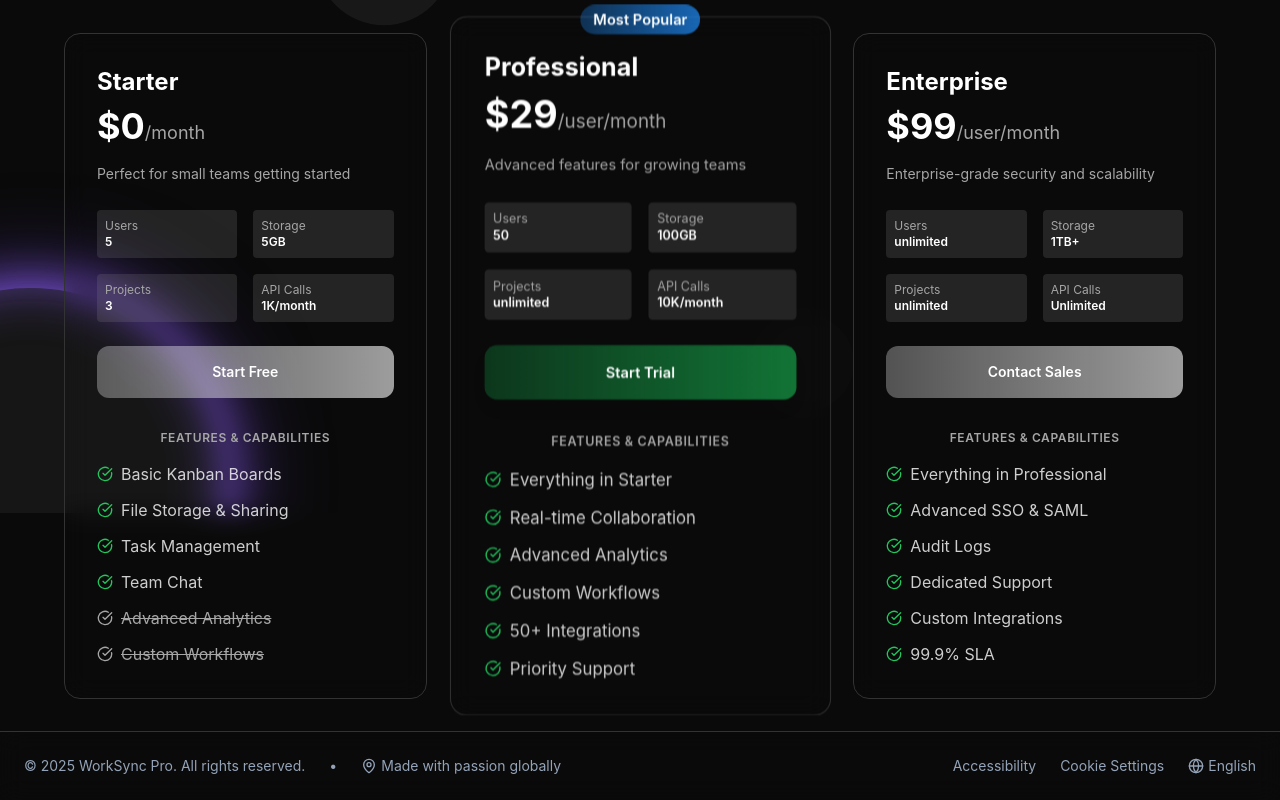
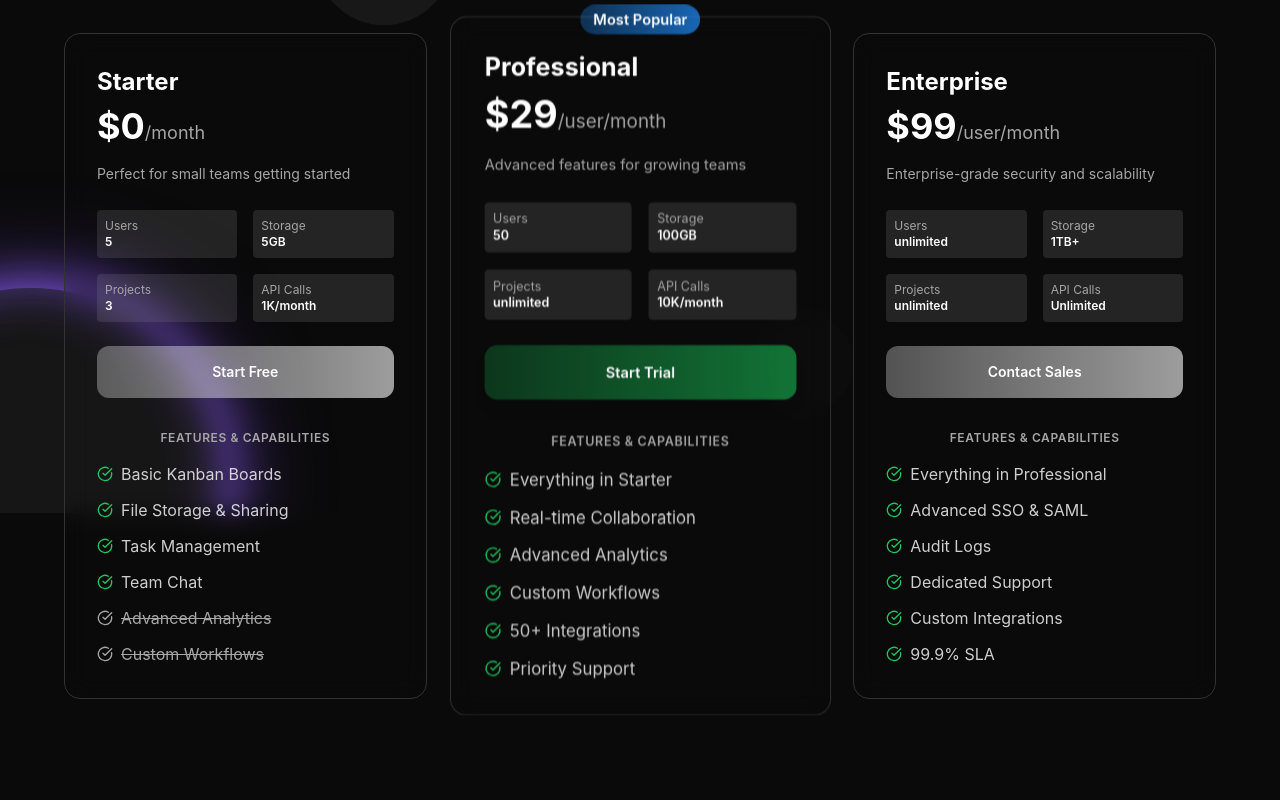
Before and after one commit to vivekreck/worksync-pro-web, a React (Vite) app: page /pricing in a window 1280 px wide. Shown: the part 287-1087 px from the top of the page. After the commit the page ends 1018 px from the top, so only its background shows below. Built offline with nearby package versions, Linux system fonts and the light colour scheme.

Commit message:
refactor(landing): move marketing footer into landing page

```diff
--- a/src/components/common/MarketingFooter.tsx
+++ /dev/null
@@ -1,32 +0,0 @@
-import { MapPin, Globe } from 'lucide-react'
-
-export const MarketingFooter = () => {
-  return (
-    <div className="border-t backdrop-blur-md">
-      <div className="max-w-7xl mx-auto px-6 py-6">
-        <div className="flex flex-col md:flex-row justify-between items-center space-y-4 md:space-y-0">
-          <div className="flex items-center space-x-6 text-slate-400 text-sm">
-            <span>&copy; 2025 WorkSync Pro. All rights reserved.</span>
-            <span className="hidden md:block">•</span>
-            <span className="flex items-center">
-              <MapPin className="w-4 h-4 mr-1" />
-              Made with passion globally
-            </span>
-          </div>
-          <div className="flex items-center space-x-6 text-slate-400 text-sm">
-            <button className="hover:text-white transition-colors duration-200">
-              Accessibility
-            </button>
-            <button className="hover:text-white transition-colors duration-200">
-              Cookie Settings
-            </button>
-            <div className="flex items-center">
-              <Globe className="w-4 h-4 mr-1" />
-              English
-            </div>
-          </div>
-        </div>
-      </div>
-    </div>
-  )
-}
--- a/src/components/common/index.ts
+++ b/src/components/common/index.ts
@@ -1,2 +1 @@
-export { MarketingFooter } from './MarketingFooter'
 export { MarketingHeader } from './MarketingHeader'
--- a/src/components/features/marketing/FooterSection.tsx
+++ b/src/components/features/marketing/FooterSection.tsx
@@ -1,4 +1,6 @@
 import React, { useState } from 'react'
+import { MapPin, Globe } from 'lucide-react'
+
 import {
   ChevronRight,
   Twitter,
@@ -226,6 +228,33 @@ export const FooterSection = ({ className = '' }) => {
           ))}
         </div>
       </div>
+
+      <div className="border-t backdrop-blur-md">
+        <div className="max-w-7xl mx-auto px-6 py-6">
+          <div className="flex flex-col md:flex-row justify-between items-center space-y-4 md:space-y-0">
+            <div className="flex items-center space-x-6 text-slate-400 text-sm">
+              <span>&copy; 2025 WorkSync Pro. All rights reserved.</span>
+              <span className="hidden md:block">•</span>
+              <span className="flex items-center">
+                <MapPin className="w-4 h-4 mr-1" />
+                Made with passion globally
+              </span>
+            </div>
+            <div className="flex items-center space-x-6 text-slate-400 text-sm">
+              <button className="hover:text-white transition-colors duration-200">
+                Accessibility
+              </button>
+              <button className="hover:text-white transition-colors duration-200">
+                Cookie Settings
+              </button>
+              <div className="flex items-center">
+                <Globe className="w-4 h-4 mr-1" />
+                English
+              </div>
+            </div>
+          </div>
+        </div>
+      </div>
     </footer>
   )
 }
--- a/src/components/layout/MarketingLayout.tsx
+++ b/src/components/layout/MarketingLayout.tsx
@@ -1,5 +1,5 @@
 import { Outlet } from 'react-router-dom'
-import { MarketingFooter, MarketingHeader } from '@/components/common'
+import { MarketingHeader } from '@/components/common'
 
 export const MarketingLayout = () => {
   return (
@@ -9,8 +9,6 @@ export const MarketingLayout = () => {
       <main className="flex-1 pt-16">
         <Outlet />
       </main>
-
-      <MarketingFooter />
     </div>
   )
 }
--- a/src/components/ui/marketing/Heading.tsx
+++ b/src/components/ui/marketing/Heading.tsx
@@ -5,7 +5,12 @@ interface HeroHeadingProps {
   className?: string
 }
 
-export const Heading = ({ variant, title, subtitle, className = '' }: HeroHeadingProps) => {
+export const Heading = ({
+  variant,
+  title,
+  subtitle,
+  className = 'text-center',
+}: HeroHeadingProps) => {
   const content = {
     title: title,
     subtitle: subtitle || '',
@@ -13,7 +18,7 @@ export const Heading = ({ variant, title, subtitle, className = '' }: HeroHeadin
 
   if (variant === 'hero') {
     return (
-      <div className={`text-center lg:text-left ${className}`}>
+      <div className={`${className} lg:text-left`}>
         <h1 className="text-3xl sm:text-4xl md:text-5xl lg:text-6xl xl:text-6xl 2xl:text-8xl font-semibold tracking-tight leading-tight text-[hsl(var(--color-foreground))]">
           {content.title}
         </h1>
@@ -30,7 +35,7 @@ export const Heading = ({ variant, title, subtitle, className = '' }: HeroHeadin
   }
 
   return (
-    <div className={`text-center ${className}`}>
+    <div className={`${className}`}>
       <h2 className="text-4xl font-bold mb-4 text-[hsl(var(--color-foreground))]">
         {content.title}
       </h2>
```
